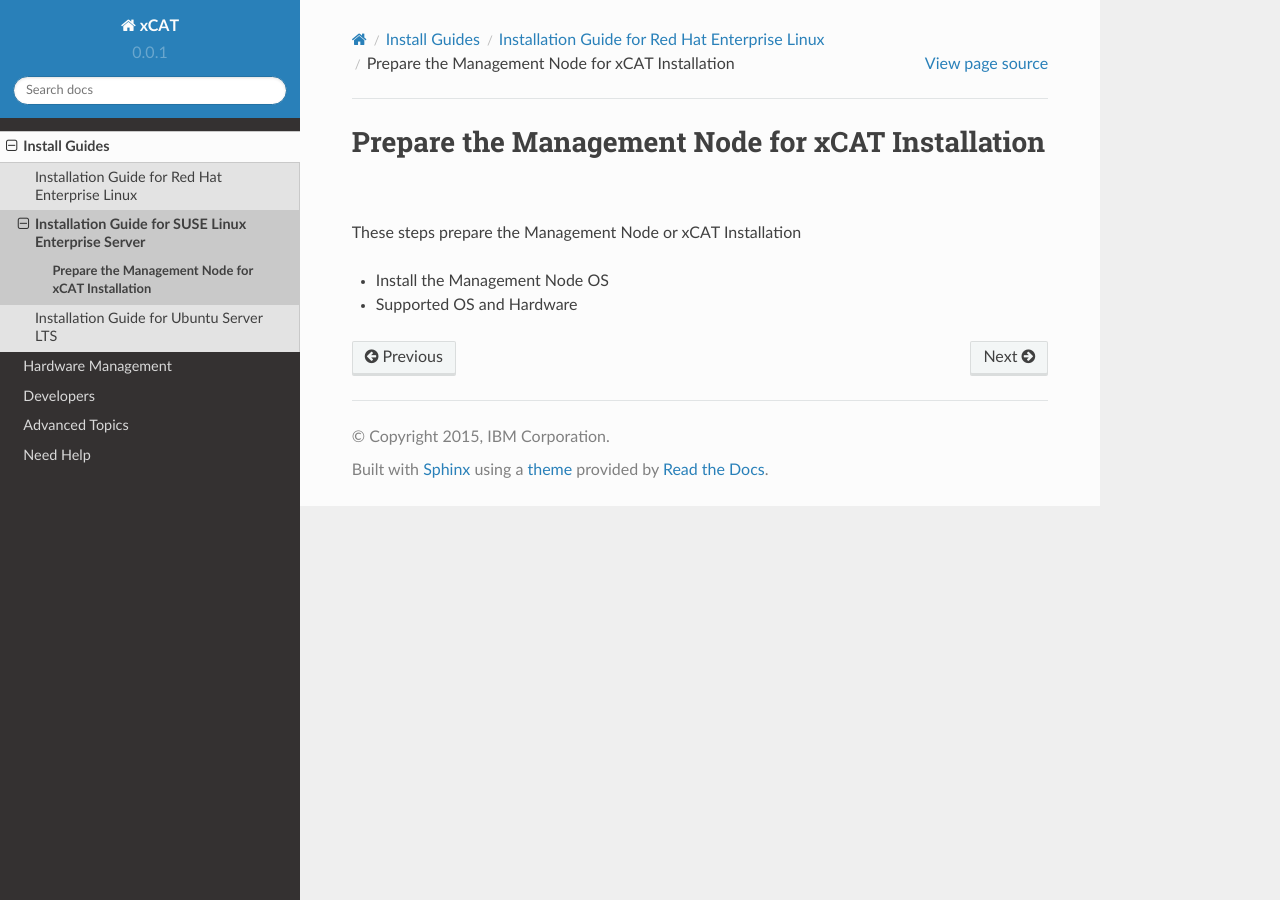
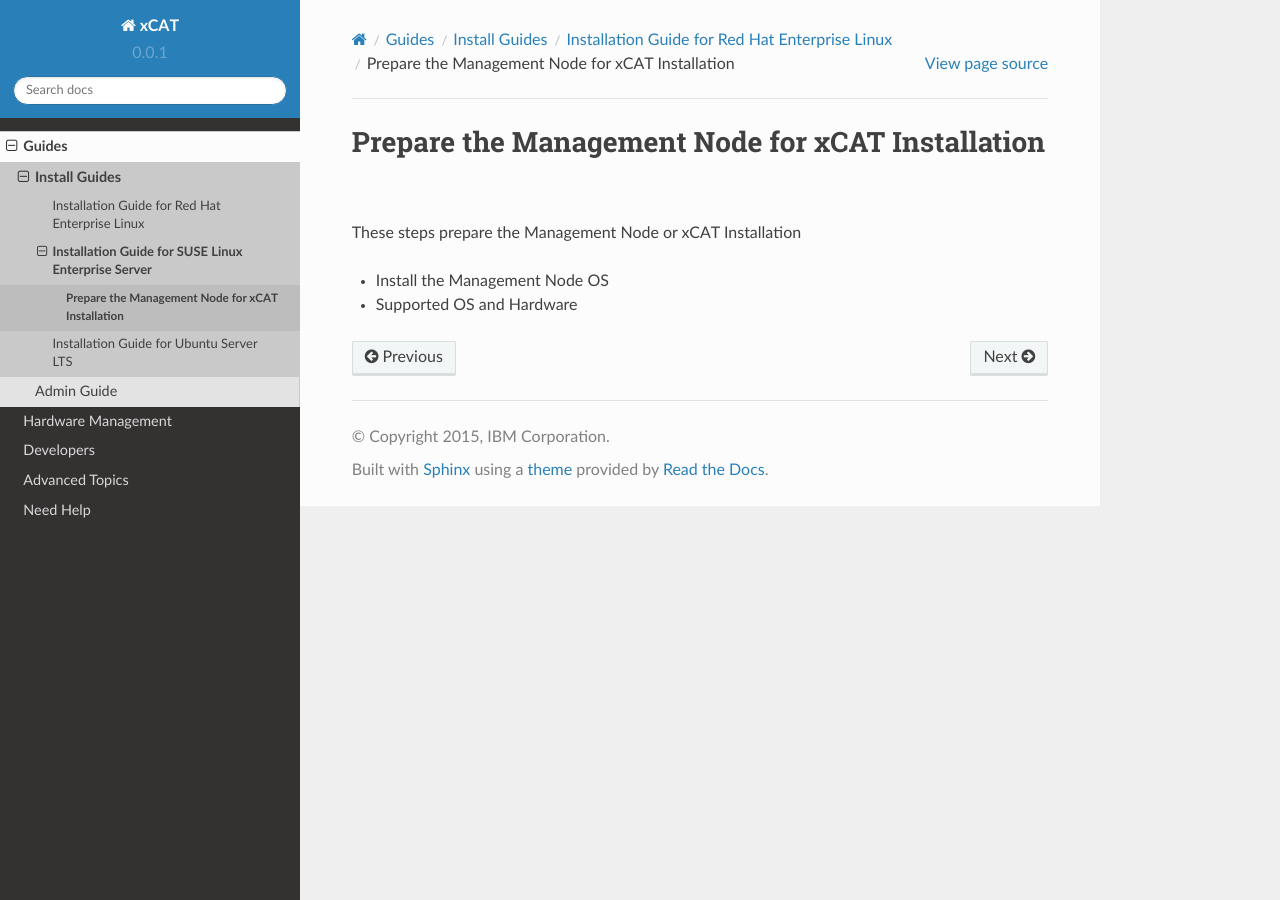
Before and after one commit to junxiawang/xcat-doc, a Sphinx documentation site: the page built from source/guides/install-guides/common/prepare_mgmt_node.rst, in a window 1280 px wide. Built offline with Sphinx 7.4.7 and the Read the Docs theme 2.0.0, drawn with Linux system fonts in a browser that asks for light colours.

Commit message:
move the guides into a 'guides' subdirectory

```diff
--- a/source/install/index.rst
+++ b/source/guides/install-guides/index.rst
@@ -2,7 +2,7 @@ Install Guides
 ==============
 
 .. toctree::
-   :maxdepth: 2
+   :maxdepth: 1
 
    yum/index
    zypper/index
--- /dev/null
+++ b/source/guides/user-guides/index.rst
@@ -0,0 +1,5 @@
+Admin Guide
+===========
+
+.. toctree::
+   :maxdepth: 1
--- a/source/index.rst
+++ b/source/index.rst
@@ -7,7 +7,7 @@ Guide
 .. toctree::
    :maxdepth: 2
 
-   install/index
+   guides/index
    hw_mgmt/index
    developers/index
    advanced/index
```
Also changed, not shown: source/guides/index.rst (added, +8 -0 lines), source/guides/install-guides/apt/index.rst (renamed from source/install/apt/index.rst), source/guides/install-guides/common/prepare_mgmt_node.rst (renamed from source/install/common/prepare_mgmt_node.rst), source/guides/install-guides/yum/index.rst (renamed from source/install/yum/index.rst), source/guides/install-guides/zypper/index.rst (renamed from source/install/zypper/index.rst), 2 other files.
